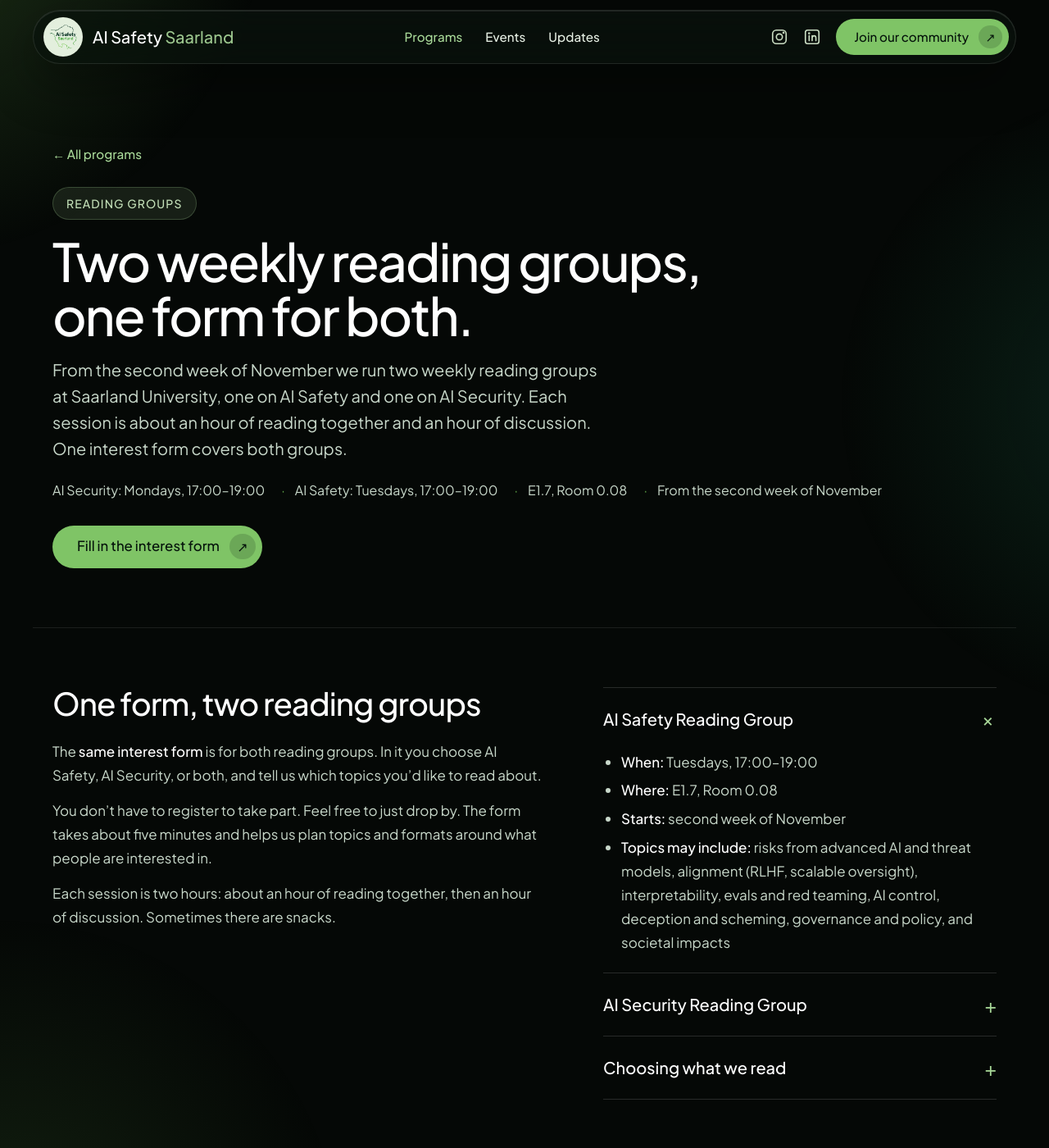
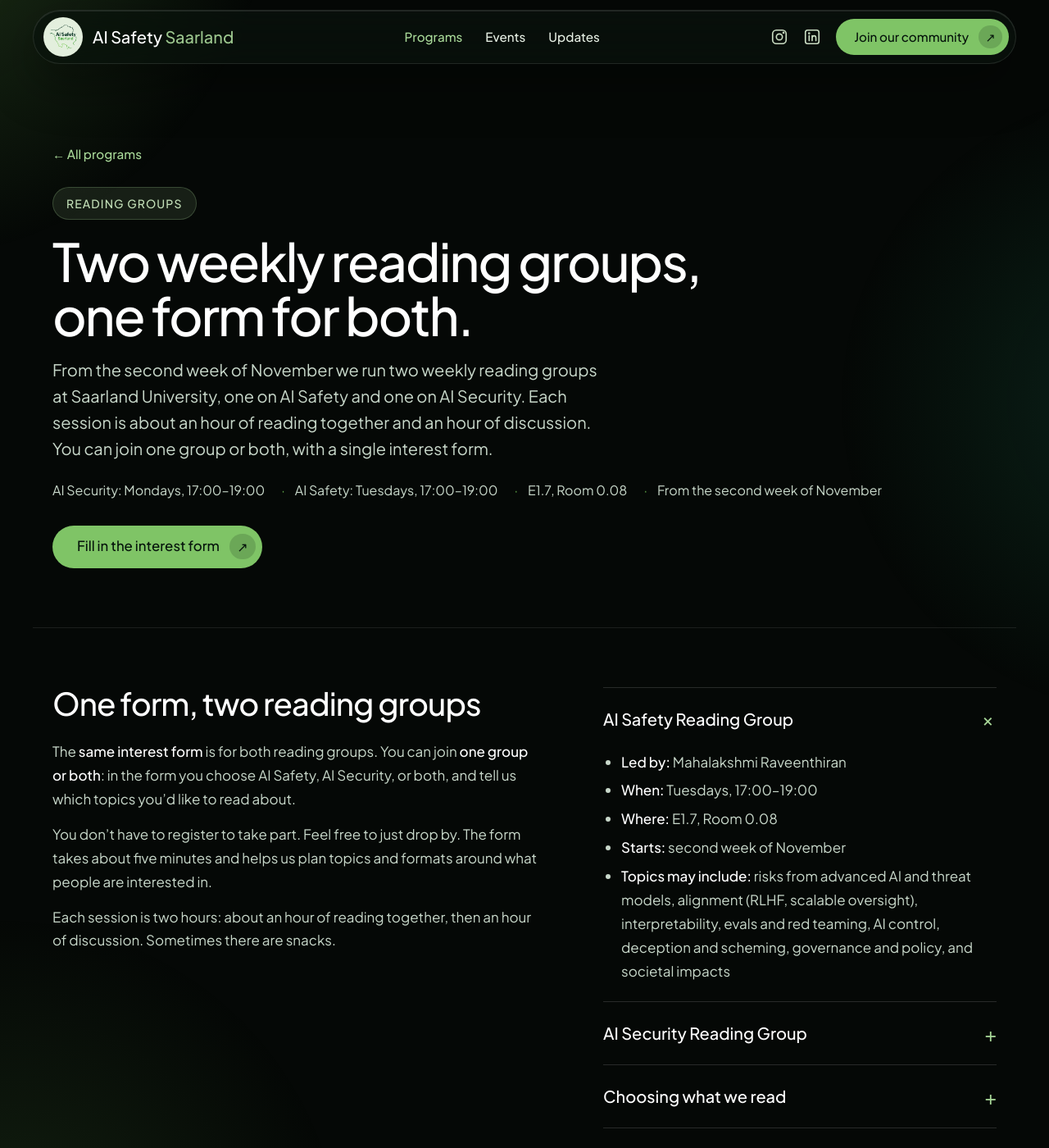
Before and after one commit to palash2404/AI-Safety, a Jekyll site: the page built from reading-groups.html, in a window 1280 px wide and 1400 px high. Shown: the whole window at 82% size. Built offline with Jekyll 4.4.1, drawn with Linux system fonts in a browser that asks for light colours; some of the changed text lies outside the part shown.

Commit message:
Reading groups: add leads and make joining one or both clear
AI Security (Mondays) is led by Esha Afzal and AI Safety (Tuesdays) by
Mahalakshmi Raveenthiran. Shown on the Reading Groups page, the homepage
card and the events list, with FAQs on joining both and who runs them.

Co-Authored-By: Claude Opus 5.5 <noreply@anthropic.com>

```diff
--- a/_data/events.yml
+++ b/_data/events.yml
@@ -9,7 +9,7 @@ upcoming:
     start_time: "17:00"
     end_time: "19:00"
     location: E1.7, Room 0.08, Saarland University
-    details: Mondays, 17:00–19:00 · E1.7, Room 0.08
+    details: Mondays, 17:00–19:00 · E1.7, Room 0.08 · led by Esha Afzal
     link: "/reading-groups/"
   - title: AI Safety Reading Group
     date: 2026-11-10
@@ -17,7 +17,7 @@ upcoming:
     start_time: "17:00"
     end_time: "19:00"
     location: E1.7, Room 0.08, Saarland University
-    details: Tuesdays, 17:00–19:00 · E1.7, Room 0.08
+    details: Tuesdays, 17:00–19:00 · E1.7, Room 0.08 · led by Mahalakshmi Raveenthiran
     link: "/reading-groups/"
   - title: AI Safety Bootcamp
     date: 2027-01-01
--- a/_data/home.yml
+++ b/_data/home.yml
@@ -36,12 +36,12 @@ programs:
     - name: Reading Groups
       program: reading
       tag: Weekly
-      summary: Two weekly reading groups on AI Safety and AI Security, starting in the second week of November. One interest form covers both, or just drop by.
+      summary: Two weekly reading groups on AI Safety and AI Security, starting in the second week of November. Join one or both, with one interest form, or just drop by.
       points:
         - lead: "AI Security:"
-          text: Mondays, 17:00–19:00 in E1.7, Room 0.08
+          text: Mondays, 17:00–19:00 in E1.7, Room 0.08, led by Esha Afzal
         - lead: "AI Safety:"
-          text: Tuesdays, 17:00–19:00 in E1.7, Room 0.08
+          text: Tuesdays, 17:00–19:00 in E1.7, Room 0.08, led by Mahalakshmi Raveenthiran
         - lead: "Read, then discuss:"
           text: about an hour of reading together and an hour of discussion
       link: "/reading-groups/"
--- a/_data/programs/reading.yml
+++ b/_data/programs/reading.yml
@@ -4,8 +4,8 @@ featured: true  # true = shown in the "Happening now" pop-up when someone opens
 name: Reading Groups
 tag: Weekly
 tagline: Two weekly reading groups, one form for both.
-intro: From the second week of November we run two weekly reading groups at Saarland University, one on AI Safety and one on AI Security. Each session is about an hour of reading together and an hour of discussion. One interest form covers both groups.
-summary: Two weekly reading groups from the second week of November, AI Safety on Tuesdays and AI Security on Mondays. Read together, then discuss. One interest form covers both.
+intro: From the second week of November we run two weekly reading groups at Saarland University, one on AI Safety and one on AI Security. Each session is about an hour of reading together and an hour of discussion. You can join one group or both, with a single interest form.
+summary: Two weekly reading groups from the second week of November, AI Safety on Tuesdays and AI Security on Mondays. Join one or both, with one interest form.
 facts:
   - "AI Security: Mondays, 17:00–19:00"
   - "AI Safety: Tuesdays, 17:00–19:00"
@@ -17,7 +17,7 @@ closed_note: ""
 
 about_title: One form, two reading groups
 about: |
-  The **same interest form** is for both reading groups. In it you choose AI Safety, AI Security, or both, and tell us which topics you'd like to read about.
+  The **same interest form** is for both reading groups. You can join **one group or both**: in the form you choose AI Safety, AI Security, or both, and tell us which topics you'd like to read about.
 
   You don't have to register to take part. Feel free to just drop by. The form takes about five minutes and helps us plan topics and formats around what people are interested in.
 
@@ -26,12 +26,14 @@ about: |
 details:
   - title: AI Safety Reading Group
     text: |
+      - **Led by:** Mahalakshmi Raveenthiran
       - **When:** Tuesdays, 17:00–19:00
       - **Where:** E1.7, Room 0.08
       - **Starts:** second week of November
       - **Topics may include:** risks from advanced AI and threat models, alignment (RLHF, scalable oversight), interpretability, evals and red teaming, AI control, deception and scheming, governance and policy, and societal impacts
   - title: AI Security Reading Group
     text: |
+      - **Led by:** Esha Afzal
       - **When:** Mondays, 17:00–19:00
       - **Where:** E1.7, Room 0.08
       - **Starts:** second week of November
@@ -58,6 +60,12 @@ faqs:
   - question: Is it one form for both reading groups?
     answer: |
       Yes. Fill in the [interest form](https://forms.gle/nu4BgpWbVrpo6T4M6) once and pick AI Safety, AI Security, or both.
+  - question: Can I join both reading groups?
+    answer: |
+      Yes. Come to one or both, whatever fits your interests. Pick "Both" in the [interest form](https://forms.gle/nu4BgpWbVrpo6T4M6) so we know to plan for you in each group.
+  - question: Who runs the reading groups?
+    answer: |
+      The AI Safety Reading Group on Tuesdays is led by Mahalakshmi Raveenthiran. The AI Security Reading Group on Mondays is led by Esha Afzal.
   - question: Do I have to sign up to come?
     answer: |
       No, you can just drop by. The form helps us plan topics and formats, so we'd still appreciate it if you fill it in.
```
